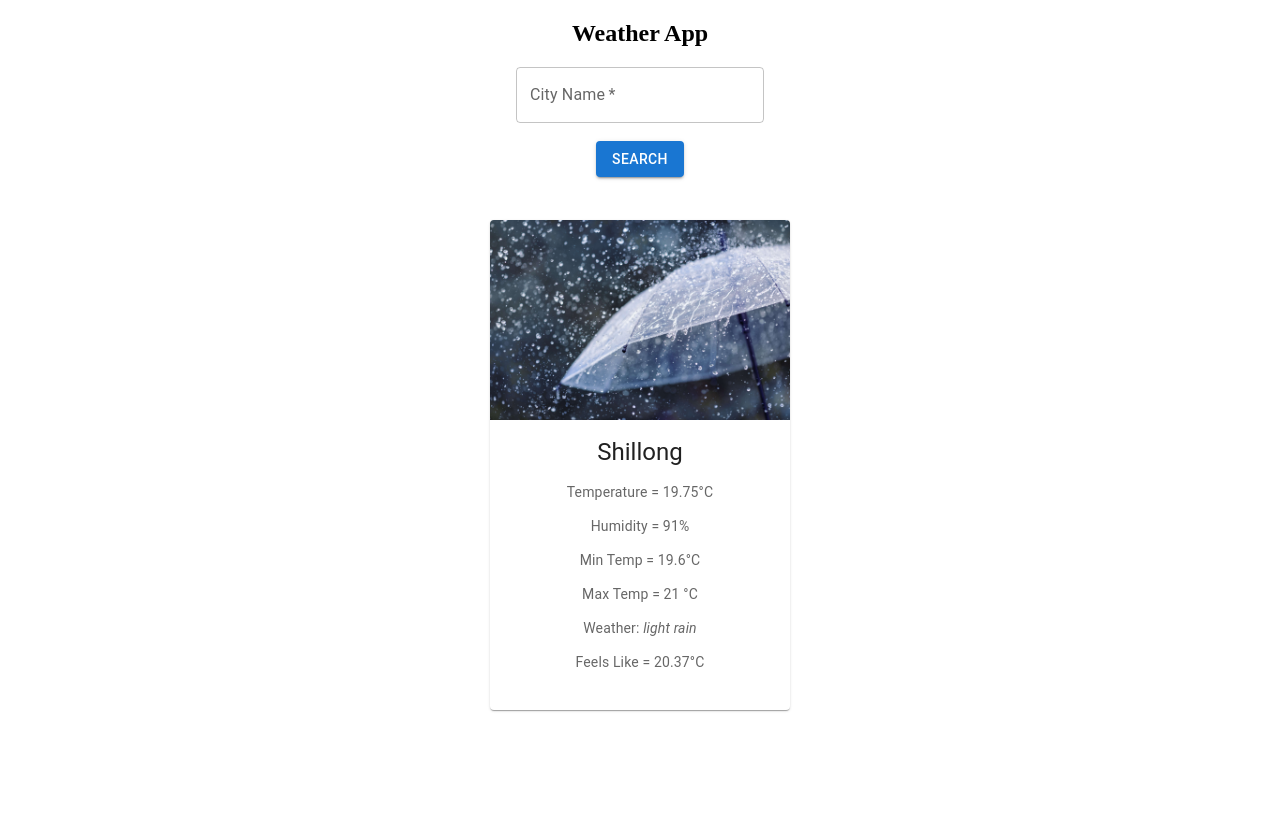
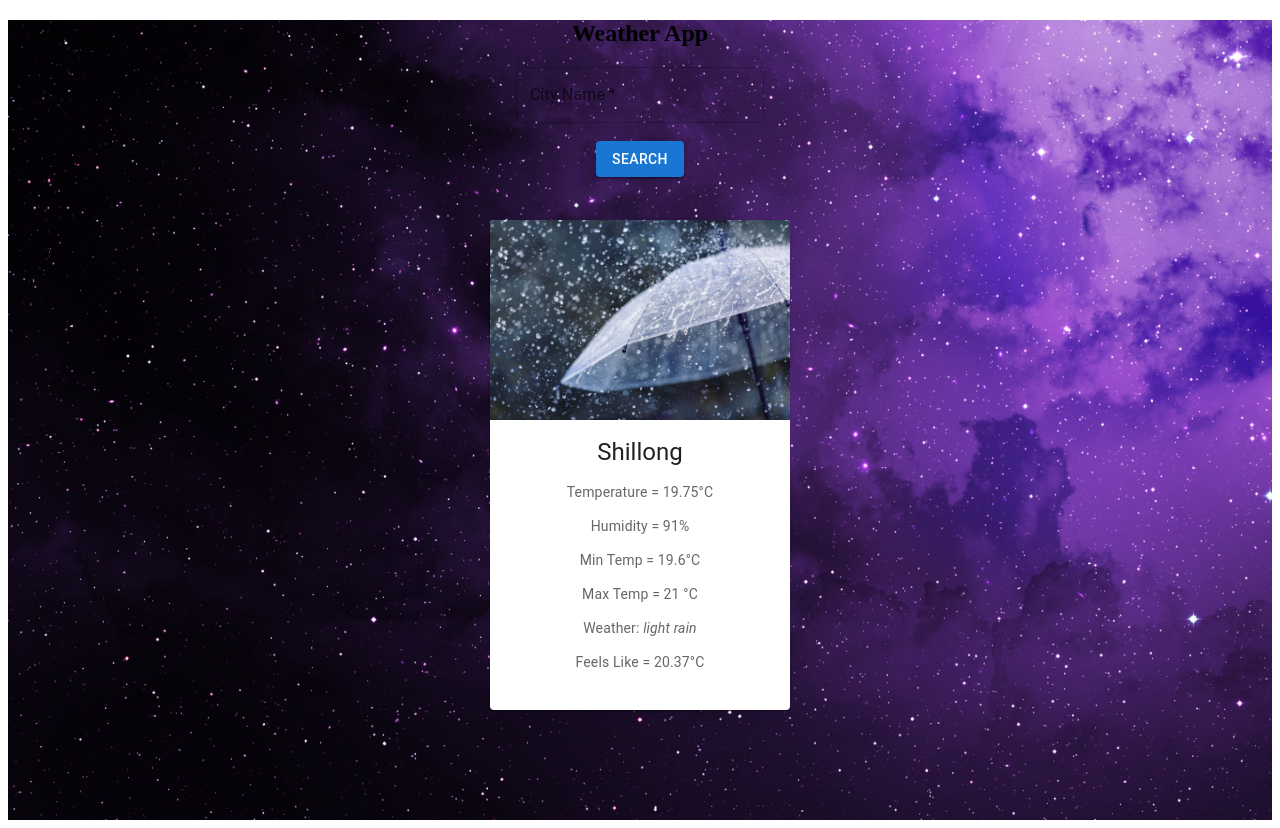
Before and after one commit to tulsi-singh4/Project_Clima_Cast, a React (Vite) app: page / in a window 1280 px wide. Before the commit the page ends 800 px from the top, so only its background shows below. Built offline with nearby package versions, Linux system fonts and the light colour scheme.

Commit message:
Update App.jsx

```diff
--- a/src/App.jsx
+++ b/src/App.jsx
@@ -1,13 +1,23 @@
 // import "./App.css";
+import image from "./assets/img.jpg";
 import WeatherApp from "./WeatherApp";
 
 function App() {
+  const appStyle = {
+    backgroundImage: `url(${image})`,
+    backgroundSize: "cover",
+    backgroundPosition: "center",
+    backgroundRepeat: "no-repeat",
+    height: "100vh",
+    margin: 0,
+    padding: 0,
+  };
 
   return (
-    <>
+    <div style={appStyle}>
       <WeatherApp />
 
-    </>
+    </div>
   );
 }
 
```
